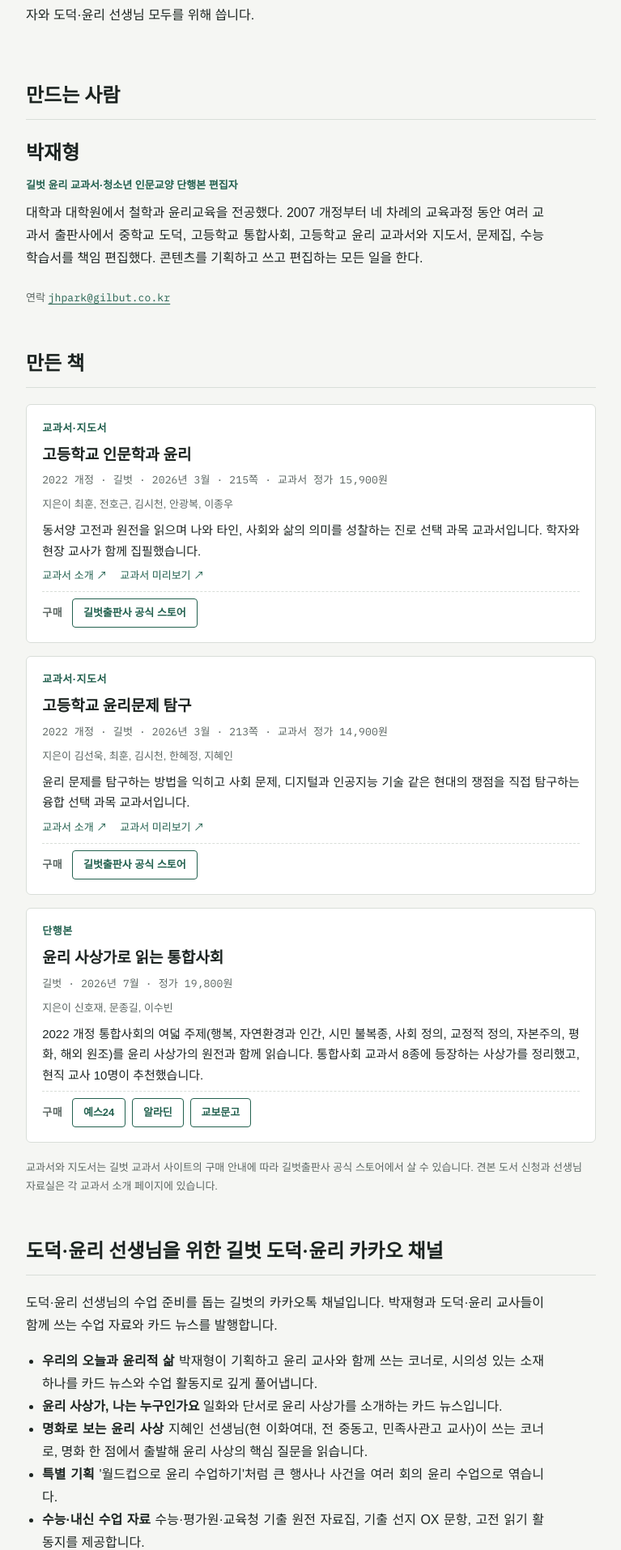
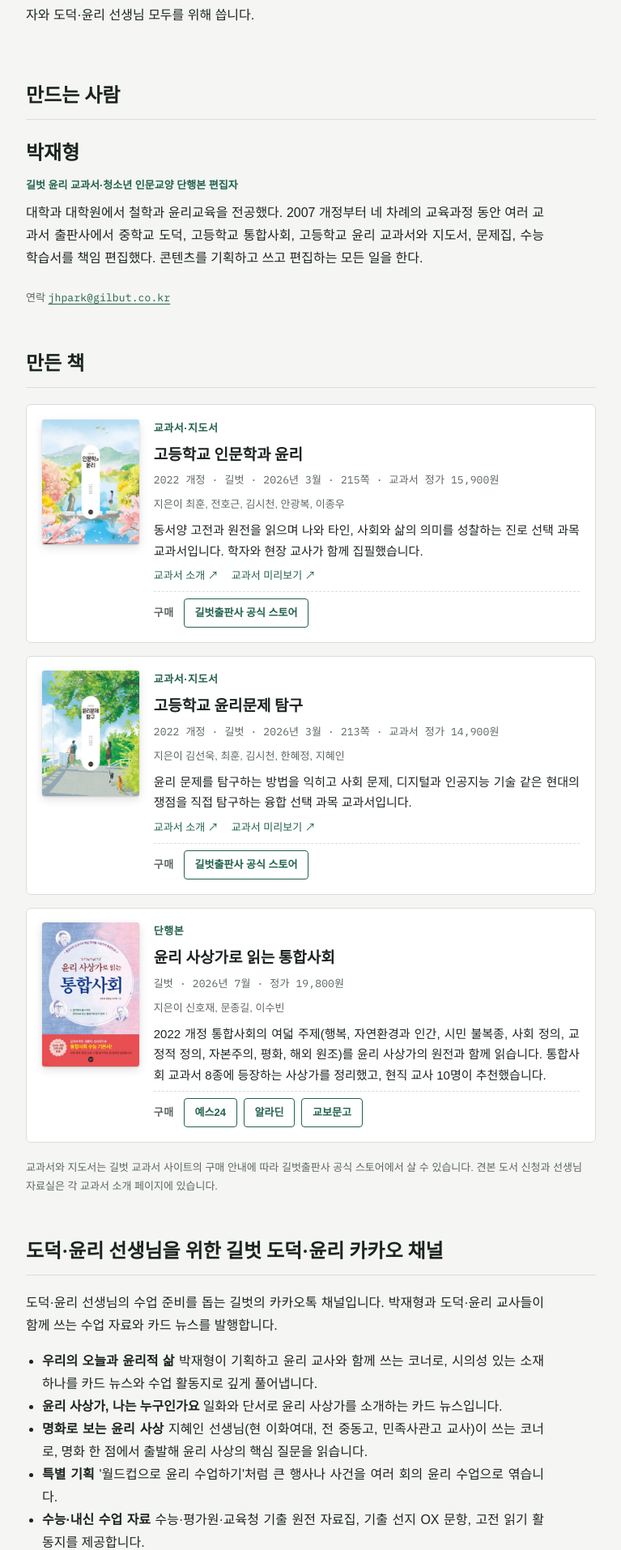
Before and after one commit to ethics-news/ethics-news.github.io, a Jekyll site: the page built from about/index.html, in a window 1280 px wide. Shown: the part 327-2241 px from the top of the page at 81% size, without its empty margins (256-1023 px from the left). Built offline with Jekyll 4.4.1, drawn with Linux system fonts in a browser that asks for light colours; some web fonts are replaced.

Commit message:
소개 페이지: 만든 책 표지 추가

```diff
--- a/_data/books.yml
+++ b/_data/books.yml
@@ -1,5 +1,6 @@
 # 소개 페이지 「박재형이 만든 책」 목록. 순서대로 표시됩니다.
 - title: 고등학교 인문학과 윤리
+  cover: /assets/covers/humanities-ethics.jpg
   kind: 교과서·지도서
   meta: 2022 개정 · 길벗 · 2026년 3월 · 215쪽 · 교과서 정가 15,900원
   authors: 최훈, 전호근, 김시천, 안광복, 이종우
@@ -10,6 +11,7 @@
   buy:
     - { name: 길벗출판사 공식 스토어, url: "https://smartstore.naver.com/gilbutbooks" }
 - title: 고등학교 윤리문제 탐구
+  cover: /assets/covers/ethics-inquiry.jpg
   kind: 교과서·지도서
   meta: 2022 개정 · 길벗 · 2026년 3월 · 213쪽 · 교과서 정가 14,900원
   authors: 김선욱, 최훈, 김시천, 한혜정, 지혜인
@@ -20,6 +22,7 @@
   buy:
     - { name: 길벗출판사 공식 스토어, url: "https://smartstore.naver.com/gilbutbooks" }
 - title: 윤리 사상가로 읽는 통합사회
+  cover: /assets/covers/ethics-thinkers.jpg
   kind: 단행본
   meta: 길벗 · 2026년 7월 · 정가 19,800원
   authors: 신호재, 문종길, 이수빈
--- a/about/index.html
+++ b/about/index.html
@@ -28,6 +28,8 @@ title: 소개
   <div class="books">
     {% for b in site.data.books %}
     <article class="book">
+      {% if b.cover %}<a class="book-cover" href="{{ b.buy[0].url }}" target="_blank" rel="noopener"><img src="{{ b.cover | relative_url }}" alt="{{ b.title }} 표지" loading="lazy"></a>{% endif %}
+      <div class="book-body">
       <p class="book-kind">{{ b.kind }}</p>
       <h3 class="book-title">{{ b.title }}</h3>
       <p class="book-meta mono">{{ b.meta }}</p>
@@ -35,6 +37,7 @@ title: 소개
       <p class="book-desc">{{ b.desc }}</p>
       {% if b.links.size > 0 %}<p class="book-links">{% for l in b.links %}<a href="{{ l.url }}" target="_blank" rel="noopener">{{ l.name }} ↗</a>{% endfor %}</p>{% endif %}
       <div class="book-buy"><span class="box-label">구매</span>{% for l in b.buy %}<a class="dl" href="{{ l.url }}" target="_blank" rel="noopener">{{ l.name }}</a>{% endfor %}</div>
+      </div>
     </article>
     {% endfor %}
   </div>
--- a/assets/style.css
+++ b/assets/style.css
@@ -236,3 +236,9 @@ html { scroll-behavior: smooth; }
 }
 .footer .rights { color: var(--ink); }
 .mail { color: var(--accent); text-underline-offset: 3px; }
+/* 책 표지 */
+.book { flex-direction: row; gap: 1.1rem; align-items: flex-start; }
+.book-cover { flex: 0 0 7.5rem; }
+.book-cover img { display: block; width: 100%; height: auto; border-radius: 3px; box-shadow: 0 1px 2px rgba(0,0,0,0.15), 0 4px 12px rgba(0,0,0,0.12); }
+.book-body { min-width: 0; flex: 1 1 auto; display: flex; flex-direction: column; gap: 0.45rem; align-self: stretch; }
+@media (max-width: 30rem) { .book-cover { flex-basis: 5.5rem; } }
```
Also changed, not shown: assets/covers/ethics-inquiry.jpg (added), assets/covers/ethics-thinkers.jpg (added), assets/covers/humanities-ethics.jpg (added).
